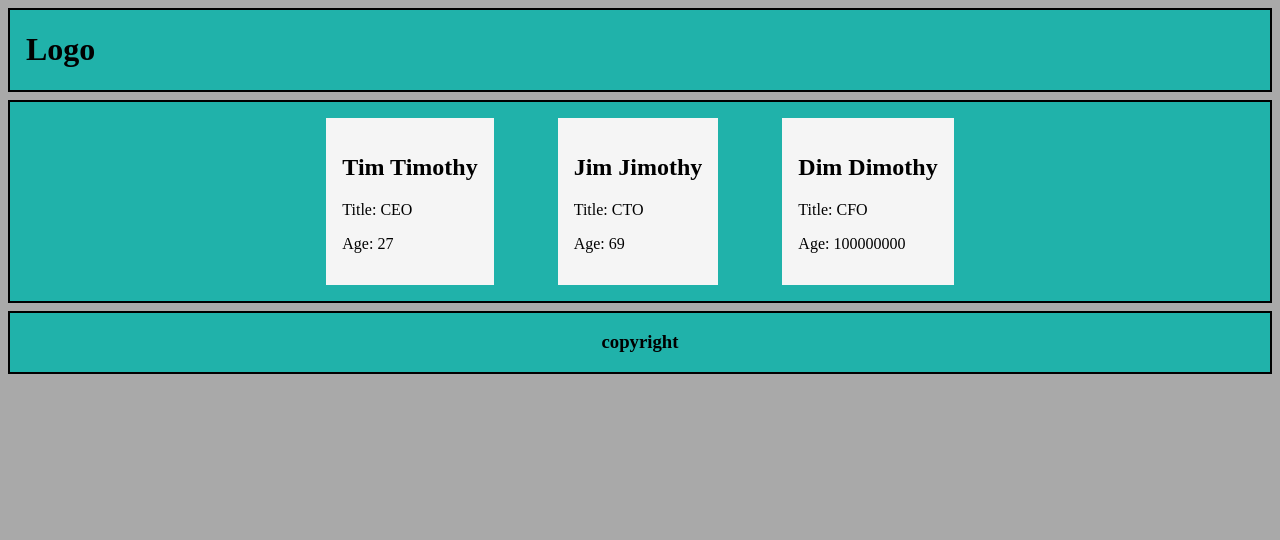
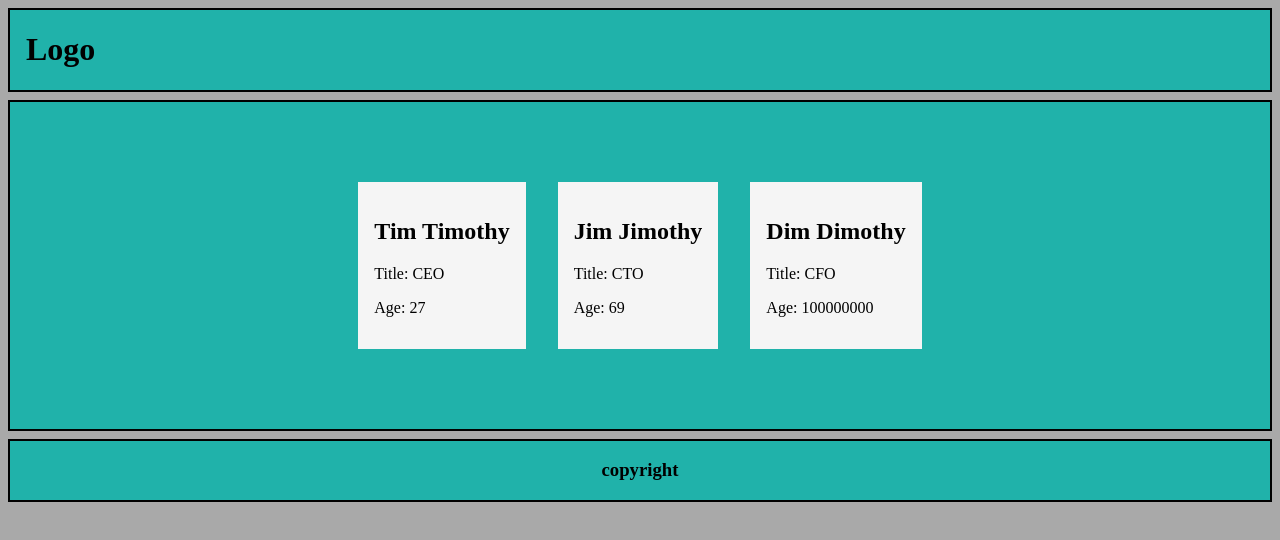
Before and after one commit to kmk9000/demo, a React (Vite) app: page / in a window 1280 px wide. Shown: the top 540 px of the page. Built offline with nearby package versions, Linux system fonts and the light colour scheme.

Commit message:
restructure into components

```diff
--- a/src/App.jsx
+++ b/src/App.jsx
@@ -1,28 +1,6 @@
-function Header() {
-  return (
-    <header>
-      <h1>Logo</h1>
-    </header>
-  );
-}
-
-function Card(props) {
-  return (
-    <div className="card">
-      <h2>{props.name}</h2>
-      <p>Title: {props.title}</p>
-      <p>Age: {props.age}</p>
-    </div>
-  );
-}
-
-function Footer() {
-  return (
-    <footer>
-      <h3>copyright</h3>
-    </footer>
-  );
-}
+import Header from "./components/Header";
+import Footer from "./components/Footer";
+import Card from "./components/Card";
 
 function App() {
   return (
--- /dev/null
+++ b/src/components/Card.jsx
@@ -0,0 +1,9 @@
+export default function Card(props) {
+  return (
+    <div className="card">
+      <h2>{props.name}</h2>
+      <p>Title: {props.title}</p>
+      <p>Age: {props.age}</p>
+    </div>
+  );
+}
--- /dev/null
+++ b/src/components/Footer.jsx
@@ -0,0 +1,7 @@
+export default function Footer() {
+  return (
+    <footer>
+      <h3>copyright</h3>
+    </footer>
+  );
+}
--- /dev/null
+++ b/src/components/Header.jsx
@@ -0,0 +1,7 @@
+export default function Header() {
+  return (
+    <header>
+      <h1>Logo</h1>
+    </header>
+  );
+}
--- a/src/index.css
+++ b/src/index.css
@@ -12,6 +12,7 @@ main {
   display: flex;
   border: solid 2px black;
   margin: 0.5em 0 0.5em 0;
+  padding: 5em;
   background-color: lightseagreen;
   justify-content: center;
   gap: 2em;
@@ -20,7 +21,6 @@ main {
 .card {
   background-color: whitesmoke;
   padding: 1em;
-  margin: 1em;
 }
 
 footer {
```
